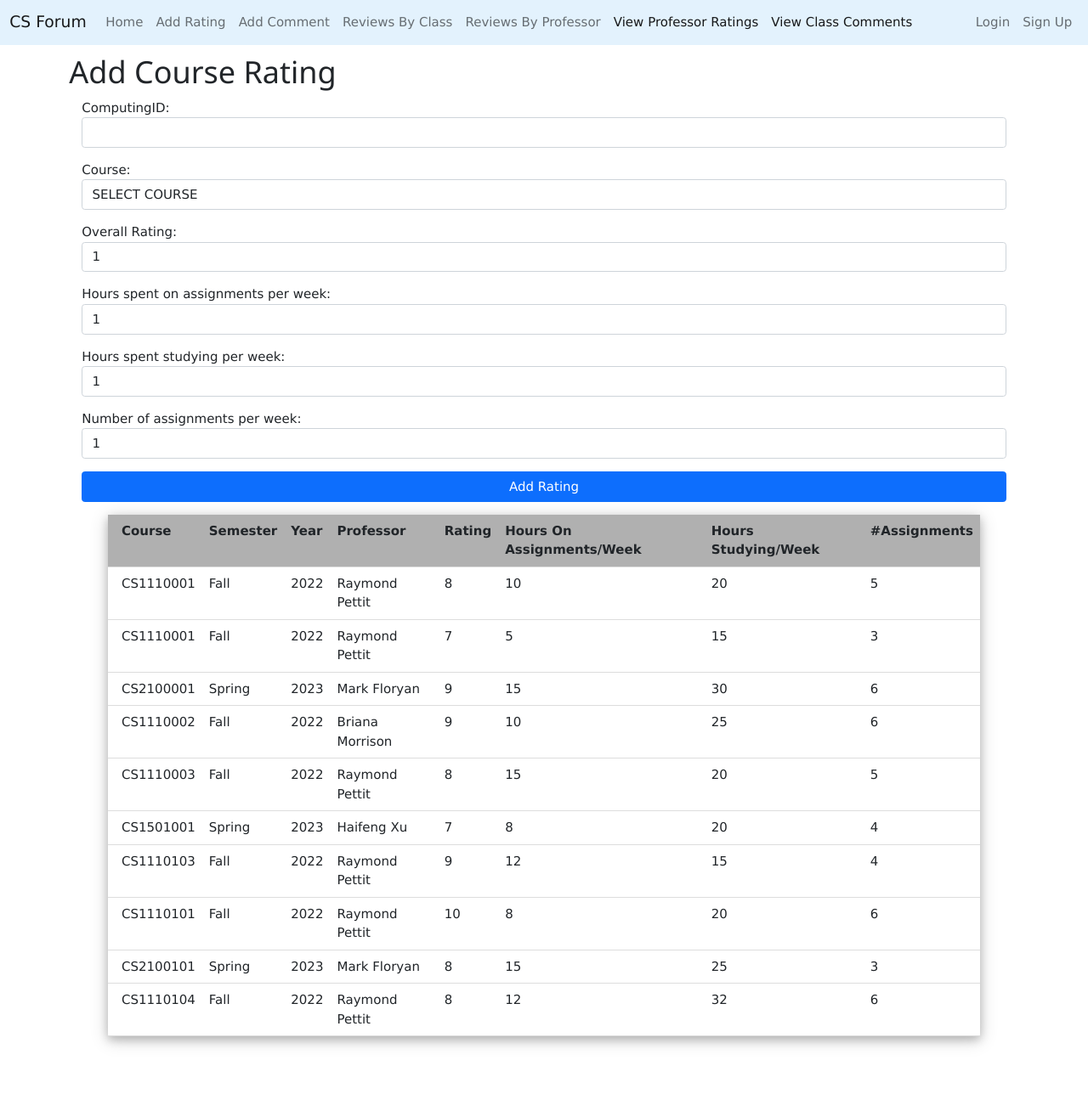
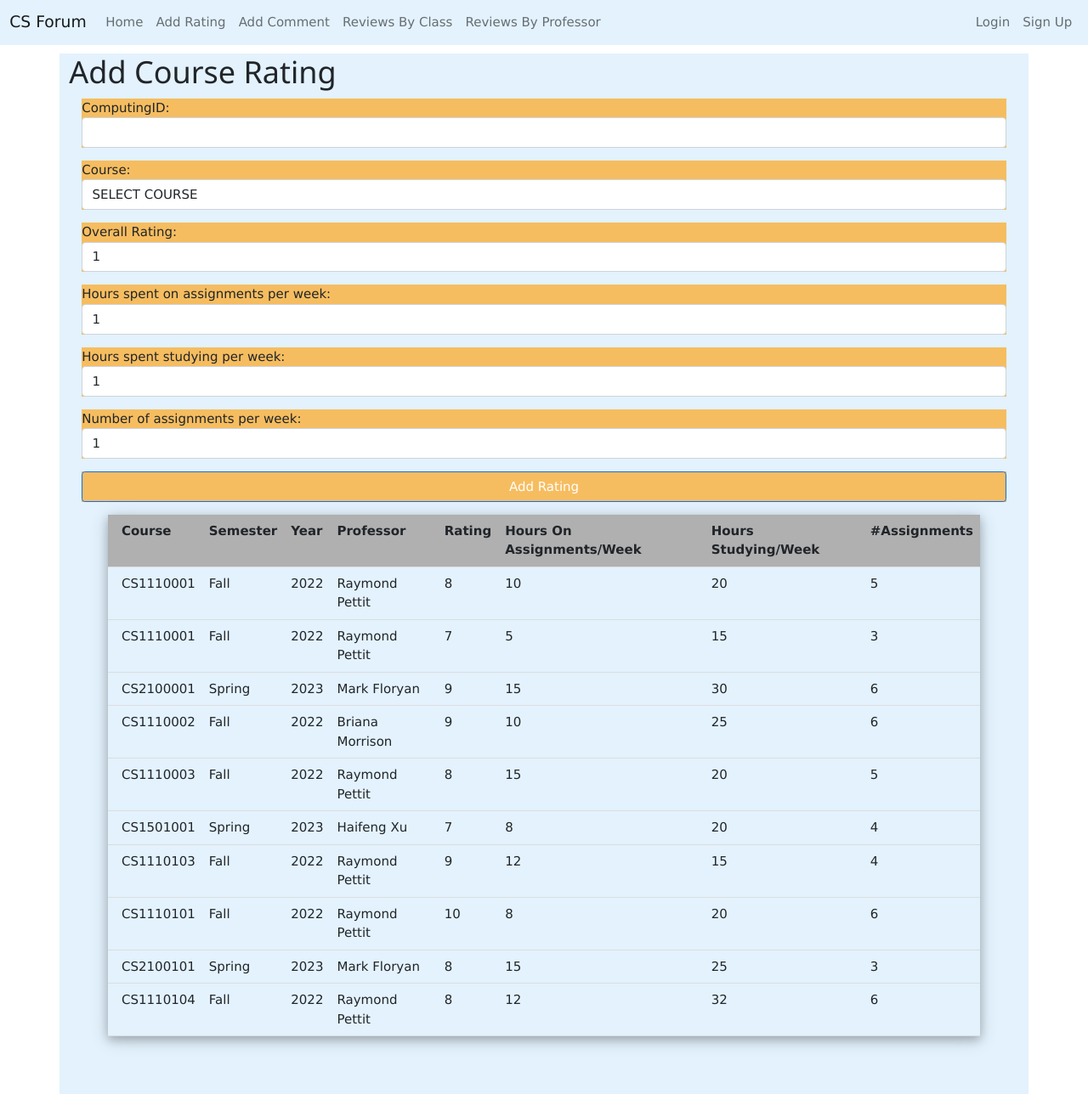
Before and after one commit to Skylarhaskiell/CS4750, a PHP site: page /rating_simpleform.php in a window 1280 px wide. Shown: the whole page at 85% size. Run offline with PHP 8.4, Linux system fonts and the light colour scheme; data comes from the database, SQL or seed files in the repository; data that the repository does not hold is empty.

Commit message:
updated styling

```diff
--- a/header.php
+++ b/header.php
@@ -38,12 +38,7 @@
               <li class="nav-item">
                 <a class="nav-link" href="viewprofessor.php">Reviews By Professor</a>
               </li>
-              <li class="nav-item">
-                <a class="nav-link active" href="viewprofessor.php">View Professor Ratings</a>
-              </li>
-              <li class="nav-item">
-                <a class="nav-link active" href="viewclass.php">View Class Comments</a>
-              </li>
+
               <!-- <li class="nav-item">
                 <a class="nav-link disabled" href="#" tabindex="-1" aria-disabled="true">Disabled</a>
               </li> -->
--- a/rating_simpleform.php
+++ b/rating_simpleform.php
@@ -7,7 +7,7 @@ require("rating-db.php");
 $ratings = selectAllRatings();
 //var_dump($ratings);
 
-echo $_POST['course'];
+// echo $_POST['course'];
 
 if ($_SERVER['REQUEST_METHOD'] == 'POST')
 {
@@ -58,16 +58,16 @@ if ($_SERVER['REQUEST_METHOD'] == 'POST')
 
 <body>
 
-<div class="container">
+<div class="container" style="background-color: #e3f2fd;">
   <h1>Add Course Rating</h1>
   <form name="mainForm" action="rating_simpleform.php" method="post">
-  <div class="row mb-3 mx-3">
+  <div class="row mb-3 mx-3"style="background-color: #f6bd60;">
     ComputingID:
     <input type="text" class="form-control" name="computingID" required />
   </div>
 
 
-  <div class="row mb-3 mx-3">
+  <div class="row mb-3 mx-3"style="background-color: #f6bd60;">
     Course:
     <select type="text" class="form-control" name="course" required>
         <option> SELECT COURSE </option>
@@ -86,7 +86,7 @@ if ($_SERVER['REQUEST_METHOD'] == 'POST')
         ?>
     </select>
 </div>
-<div class="row mb-3 mx-3">
+<div class="row mb-3 mx-3"style="background-color: #f6bd60;">
     Overall Rating:
     <select type="text" class="form-control" name="overall_rating" required>
         <?php
@@ -96,7 +96,7 @@ if ($_SERVER['REQUEST_METHOD'] == 'POST')
         ?>
     </select>
 </div>
-<div class="row mb-3 mx-3">
+<div class="row mb-3 mx-3"style="background-color: #f6bd60;">
     Hours spent on assignments per week:
     <select type="text" class="form-control" name="hours_per_week_assignments" required>
         <?php
@@ -106,7 +106,7 @@ if ($_SERVER['REQUEST_METHOD'] == 'POST')
         ?>
     </select>
 </div>
-<div class="row mb-3 mx-3">
+<div class="row mb-3 mx-3"style="background-color: #f6bd60;">
     Hours spent studying per week:
 
     <select type="text" class="form-control" name="hours_per_week_study" required>
@@ -117,7 +117,7 @@ if ($_SERVER['REQUEST_METHOD'] == 'POST')
         ?>
     </select>
 </div>
-<div class="row mb-3 mx-3">
+<div class="row mb-3 mx-3"style="background-color: #f6bd60;">
     Number of assignments per week:
     <select type="text" class="form-control" name="num_assignments" required>
         <?php
@@ -128,8 +128,8 @@ if ($_SERVER['REQUEST_METHOD'] == 'POST')
     </select>
 
 </div>
-<div class="row mb-3 mx-3">
-    <input type="submit" class="btn btn-primary" name="actionBtn" value="Add Rating" title="click to add rating">
+<div class="row mb-3 mx-3"style="background-color: #f6bd60;">
+    <input type="submit" class="btn btn-primary" name="actionBtn" value="Add Rating" title="click to add rating"style="background-color: #f6bd60;">
 </div>
 </form>
 
--- a/viewclass.php
+++ b/viewclass.php
@@ -1,5 +1,4 @@
-<?php include 'header.php';
-?>
+
 <!DOCTYPE html>
 <html>
 <head>
```
Also changed, not shown: simpleform.php (+5 -5 lines), viewprofessor.php (+8 -9 lines).
